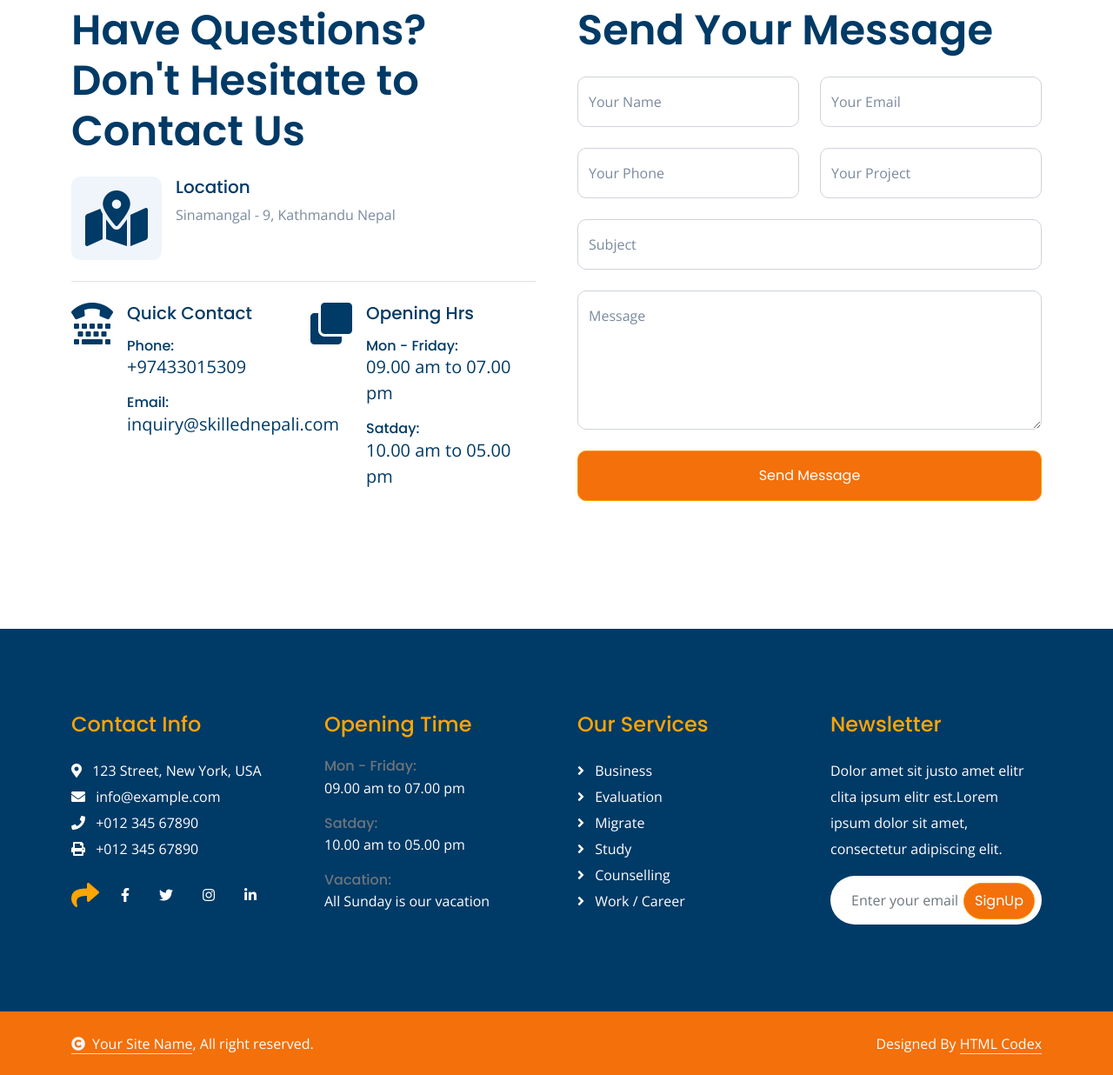
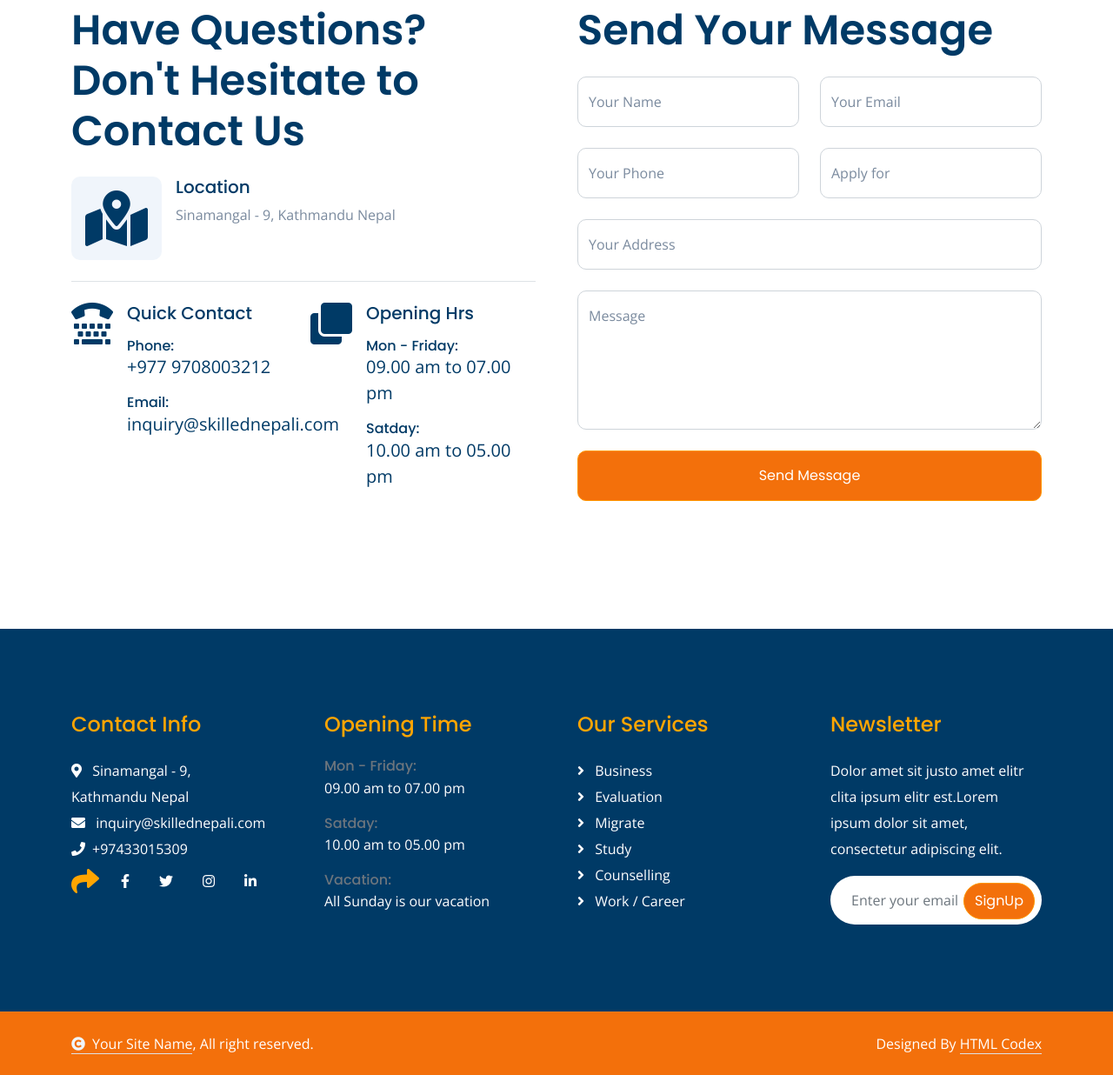
Before and after one commit to manojpanta1230/Skilled-Nepali, a PHP site: page / in a window 1280 px wide. Shown: the part 3940-5176 px from the top of the page at 87% size. Run offline with PHP 8.4, Linux system fonts and the light colour scheme; some libraries are stand-ins or nearby versions.

Commit message:
Update contact information and modify form fields for improved functionality

```diff
--- a/css/style.css
+++ b/css/style.css
@@ -282,9 +282,7 @@
         color: var(--bs-dark) !important;
     }
 
-    .navbar-light .navbar-brand img {
-        max-height: 45px;
-    }
+
 }
 
 @media (min-width: 991.98px) {
@@ -297,7 +295,7 @@
     .navbar-light .navbar-nav .nav-link::before {
         position: absolute;
         content: "";
-        top: 30px;
+        top: 100px;
         bottom: 30px;
         left: 0px;
         width: 100%;
--- a/index.html
+++ b/index.html
@@ -431,7 +431,7 @@
                                         <h5 class="mb-3">Quick Contact</h5>
                                         <div class="mb-3">
                                             <h6 class="mb-0">Phone:</h6>
-                                            <a href="#" class="fs-5 text-primary">+97433015309</a>
+                                            <a href="#" class="fs-5 text-primary">+977 9708003212</a>
                                         </div>
                                         <div class="mb-3">
                                             <h6 class="mb-0">Email:</h6>
@@ -486,14 +486,14 @@
                                 </div>
                                 <div class="col-lg-12 col-xl-6">
                                     <div class="form-floating">
-                                        <input type="text" class="form-control" id="project" placeholder="Project">
-                                        <label for="project">Your Project</label>
+                                        <input type="text" class="form-control" id="apply" placeholder="CountryName">
+                                        <label for="project">Apply for</label>
                                     </div>
                                 </div>
                                 <div class="col-12">
                                     <div class="form-floating">
-                                        <input type="text" class="form-control" id="subject" placeholder="Subject">
-                                        <label for="subject">Subject</label>
+                                        <input type="text" class="form-control" id="subject" placeholder="Address">
+                                        <label for="subject">Your  Address </label>
                                     </div>
                                 </div>
                                 <div class="col-12">
@@ -503,7 +503,7 @@
                                     </div>
                                 </div>
                                 <div class="col-12">
-                                    <button class="btn btn-primary w-100 py-3">Send Message</button>
+                                    <button class="btn btn-primary w-100 py-3" onclick="sendEmail()">Send Message</button>
                                 </div>
                             </div>
                         </form>
@@ -533,10 +533,9 @@
                     <div class="col-md-6 col-lg-6 col-xl-3">
                         <div class="footer-item d-flex flex-column">
                             <h4 class="text-secondary mb-4">Contact Info</h4>
-                            <a href=""><i class="fa fa-map-marker-alt me-2"></i> 123 Street, New York, USA</a>
-                            <a href=""><i class="fas fa-envelope me-2"></i> info@example.com</a>
-                            <a href=""><i class="fas fa-phone me-2"></i> +012 345 67890</a>
-                            <a href="" class="mb-3"><i class="fas fa-print me-2"></i> +012 345 67890</a>
+                            <a href=""><i class="fa fa-map-marker-alt me-2"></i> Sinamangal - 9, Kathmandu Nepal</a>
+                            <a href=""><i class="fas fa-envelope me-2"></i> inquiry@skillednepali.com</a>
+                            <a href=""><i class="fas fa-phone me-2"></i>+97433015309</a>
                             <div class="d-flex align-items-center">
                                 <i class="fas fa-share fa-2x text-secondary me-2"></i>
                                 <a class="btn mx-1" href=""><i class="fab fa-facebook-f"></i></a>
@@ -621,7 +620,36 @@
     <script src="lib/waypoints/waypoints.min.js"></script>
     <script src="lib/counterup/counterup.min.js"></script>
     <script src="lib/owlcarousel/owl.carousel.min.js"></script>
+    <script>
+     function sendEmail(e) {
+  var name = e.values[1];
+  var email = e.values[2];
+  var phone = e.values[3];
+  var project = e.values[4];
+  var subject = e.values[5];
+  var message = e.values[6];
 
+  var recipient = "pantamanoj08@gmail.com"; // <-- Replace with your email
+  var mailSubject = "New message from " + name;
+
+  var mailBody =
+    "You have a new message:\n\n" +
+    "Name: " + name + "\n" +
+    "Email: " + email + "\n" +
+    "Phone: " + phone + "\n" +
+    "Project: " + project + "\n\n" +
+    "Subject: " + subject + "\n\n" +
+    "Message:\n" + message;
+
+  MailApp.sendEmail({
+    to: recipient,
+    subject: mailSubject,
+    body: mailBody,
+    replyTo: email // important for Primary
+  });
+}
+
+    </script>
 
     <!-- Template Javascript -->
     <script src="js/main.js"></script>
```
